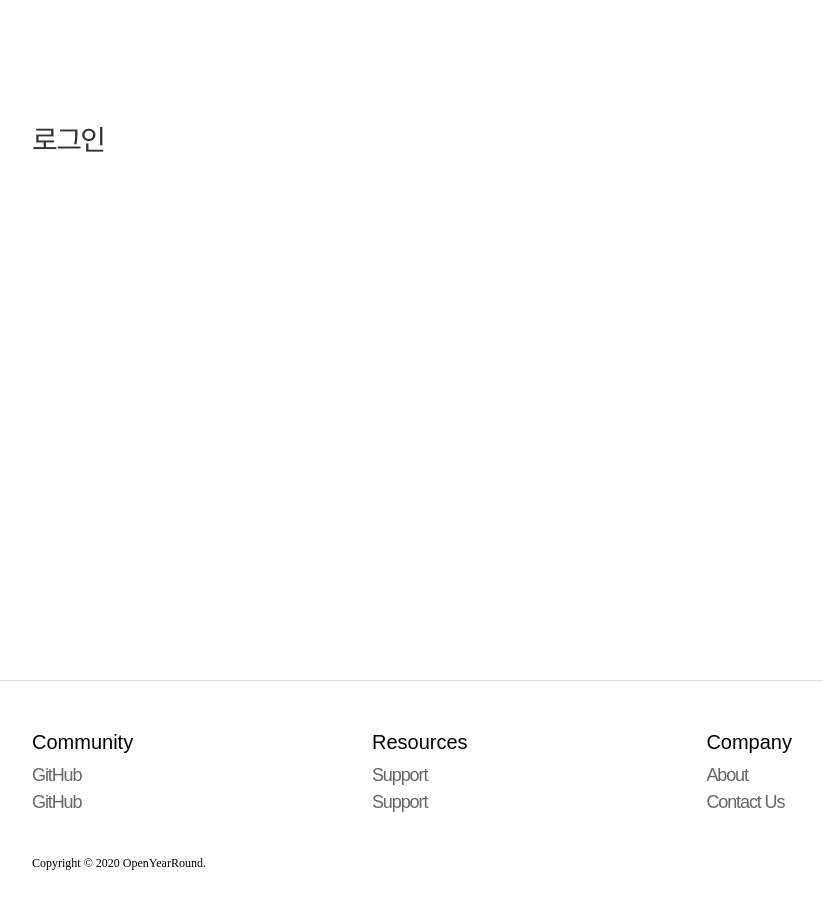
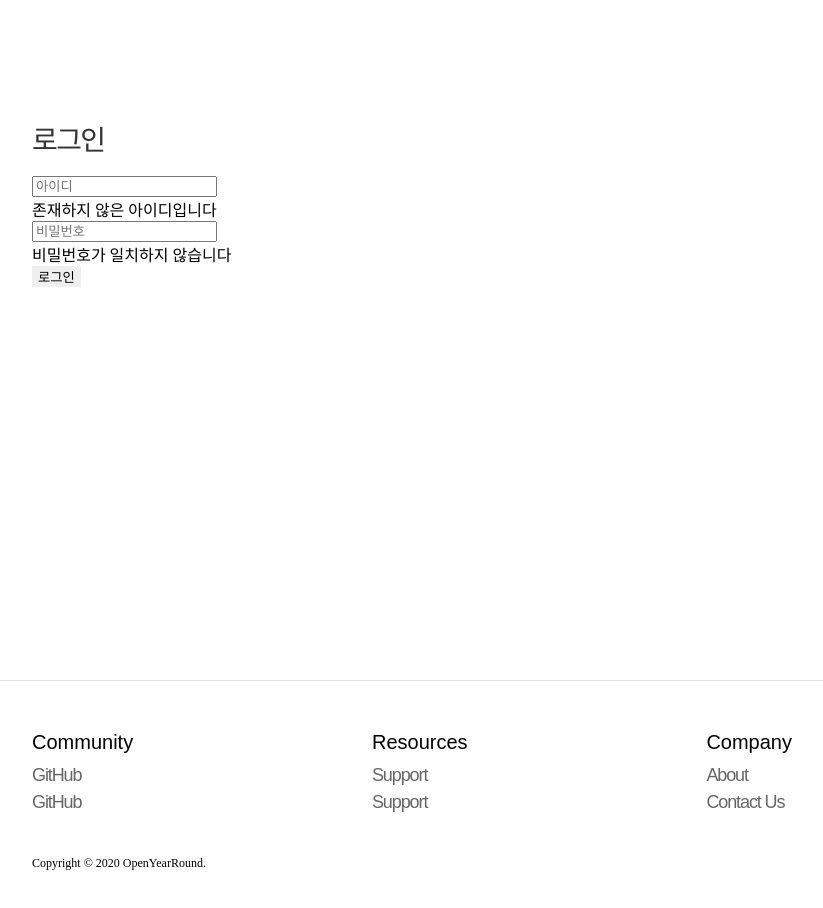
Before and after one commit to dev-oyr/renewal-ourpage, a React (Create React App) app: page /login in a window 1280 px wide. Shown: the top 908 px of the page, without its empty margins (228-1051 px from the left). Built offline with nearby package versions, Linux system fonts and the light colour scheme; a web font is replaced by a local one.

Commit message:
로그인 인풋 한번에 해보기

```diff
--- /dev/null
+++ b/src/components/LoginPanel.js
@@ -0,0 +1,36 @@
+import React, { useState } from 'react';
+import Fade from 'react-reveal/Fade';
+
+function LoginInput({ type, name, message, feedback }) {
+    return (
+        <div>
+            <input type={type} name={name} placeholder={name} />
+            <Fade bottom collapse when={feedback}>
+                <div className="invalid-feedback" style={{ display: 'block' }}>
+                    {message}
+                </div>
+            </Fade>
+        </div>
+    );
+}
+
+function LoginPannel() {
+    const [check, setCheck] = useState(false);
+    let checkId = true;
+    let checkPassword = true;
+    const testLogin = () => {};
+
+    return (
+        <div>
+            <LoginInput type="text" name="아이디" feedback={checkId} message="존재하지 않은 아이디입니다" />
+            {/*아이디를 입력하십시오*/}
+            <LoginInput type="password" name="비밀번호" feedback={checkPassword} message="비밀번호가 일치하지 않습니다" />
+            {/*비밀번호를 입력하십시오 */}
+            <button className="login_btn" type="button" onClick={testLogin}>
+                로그인
+            </button>
+        </div>
+    );
+}
+
+export default LoginPannel;
--- a/src/pages/Login.js
+++ b/src/pages/Login.js
@@ -1,10 +1,14 @@
 import React from 'react';
 import '../styles/login.scss';
+import LoginPanel from '../components/LoginPanel';
 
 function Login() {
     return (
         <div className="responsive">
             <div className="kr header-font">로그인</div>
+            <div className="login">
+                <LoginPanel type="text" name="아이디" />
+            </div>
         </div>
     );
 }
```
